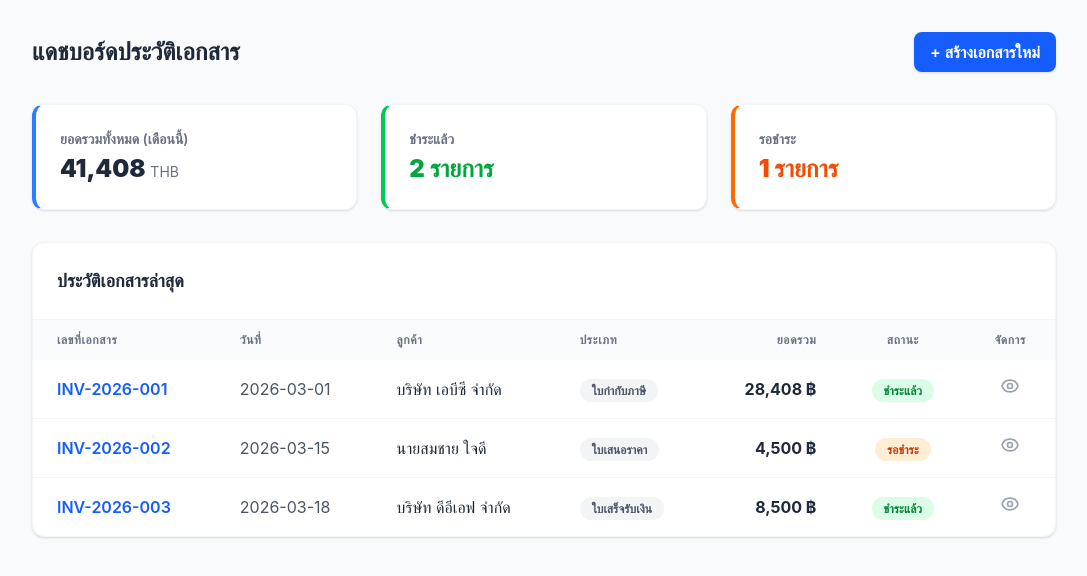
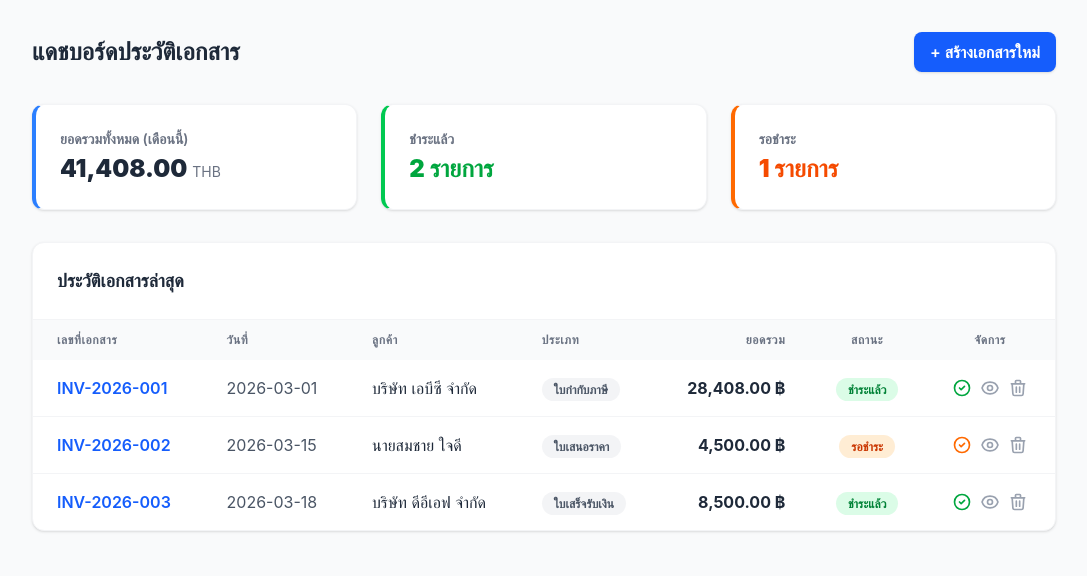
Before and after one commit to apichet2608/ERP-APP, a React (Vite) app: page / in a window 1280 px wide. Shown: the top 576 px of the page, without its empty margins (96-1183 px from the left). Built offline with nearby package versions, Linux system fonts and the light colour scheme.

Commit message:
ีupdate ui latest

```diff
--- a/src/App.tsx
+++ b/src/App.tsx
@@ -10,7 +10,7 @@ const mockProducts = [
   { id: "P005", name: "Network Setup", price: 8000 },
 ];
 
-const mockHistory = [
+const initialHistory = [
   {
     id: "INV-2026-001",
     date: "2026-03-01",
@@ -18,6 +18,16 @@ const mockHistory = [
     total: 28408,
     status: "PAID",
     customer: "บริษัท เอบีซี จำกัด",
+    fullData: {
+      docType: "TAX_INVOICE",
+      invoiceMeta: { invoiceNo: "INV-2026-001", refPo: "PO-001", issueDate: "2026-03-01", creditDays: 30, customerName: "บริษัท เอบีซี จำกัด" },
+      items: [
+        { id: 1, refNo: "P001", desc: "Software License", qty: 1, price: 15000, discType: "fixed", discValue: 0 },
+        { id: 2, refNo: "P005", desc: "Network Setup", qty: 1, price: 8000, discType: "fixed", discValue: 0 },
+      ],
+      globalDiscount: { type: "fixed", value: 0 },
+      taxConfig: { isVat: true, isWHT: false },
+    }
   },
   {
     id: "INV-2026-002",
@@ -26,6 +36,16 @@ const mockHistory = [
     total: 4500,
     status: "PENDING",
     customer: "นายสมชาย ใจดี",
+    fullData: {
+      docType: "QUOTATION",
+      invoiceMeta: { invoiceNo: "INV-2026-002", refPo: "", issueDate: "2026-03-15", creditDays: 15, customerName: "นายสมชาย ใจดี" },
+      items: [
+        { id: 1, refNo: "P002", desc: "Web Hosting (1 Year)", qty: 1, price: 3500, discType: "fixed", discValue: 0 },
+        { id: 2, refNo: "SRV", desc: "Service Charge", qty: 1, price: 1000, discType: "fixed", discValue: 0 },
+      ],
+      globalDiscount: { type: "fixed", value: 0 },
+      taxConfig: { isVat: false, isWHT: false },
+    }
   },
   {
     id: "INV-2026-003",
@@ -34,6 +54,16 @@ const mockHistory = [
     total: 8500,
     status: "PAID",
     customer: "บริษัท ดีอีเอฟ จำกัด",
+    fullData: {
+      docType: "RECEIPT",
+      invoiceMeta: { invoiceNo: "INV-2026-003", refPo: "PO-999", issueDate: "2026-03-18", creditDays: 0, customerName: "บริษัท ดีอีเอฟ จำกัด" },
+      items: [
+        { id: 1, refNo: "P004", desc: "Hardware Repair Service", qty: 2, price: 1200, discType: "fixed", discValue: 0 },
+        { id: 2, refNo: "P003", desc: "IT Consultation (Hour)", qty: 3, price: 2000, discType: "fixed", discValue: 0 },
+      ],
+      globalDiscount: { type: "fixed", value: 400 },
+      taxConfig: { isVat: true, isWHT: true },
+    }
   },
 ];
 
@@ -57,11 +87,14 @@ const InvoiceDemo = () => {
     TAX_INVOICE: { th: "ใบกำกับภาษี", en: "TAX INVOICE" },
   };
 
+  const [historyList, setHistoryList] = useState(initialHistory);
+
   const [invoiceMeta, setInvoiceMeta] = useState({
     invoiceNo: `INV-${new Date().getFullYear()}-001`,
     refPo: "",
     issueDate: new Date().toISOString().split("T")[0],
     creditDays: 30,
+    customerName: "",
   });
 
   const [items, setItems] = useState([
@@ -173,7 +206,74 @@ const InvoiceDemo = () => {
     setItems(newItems);
   };
 
+  const viewInvoice = (doc: any) => {
+    setDocType(doc.fullData.docType);
+    setInvoiceMeta(doc.fullData.invoiceMeta);
+    setItems(doc.fullData.items);
+    setGlobalDiscount(doc.fullData.globalDiscount);
+    setTaxConfig(doc.fullData.taxConfig);
+    setViewMode("invoice");
+  };
+
+  const createNewInvoice = () => {
+    setDocType("TAX_INVOICE");
+    setInvoiceMeta({
+      invoiceNo: `INV-${new Date().getFullYear()}-${String(historyList.length + 1).padStart(3, "0")}`,
+      refPo: "",
+      issueDate: new Date().toISOString().split("T")[0],
+      creditDays: 30,
+      customerName: "",
+    });
+    setItems([
+      {
+        id: Date.now(),
+        refNo: "",
+        desc: "",
+        qty: 1,
+        price: 0,
+        discType: "fixed",
+        discValue: 0,
+      },
+    ]);
+    setGlobalDiscount({ type: "fixed", value: 0 });
+    setTaxConfig({ isVat: true, isWHT: false });
+    setViewMode("invoice");
+  };
+
+  const saveInvoice = () => {
+    const existingIndex = historyList.findIndex(
+      (doc) => doc.id === invoiceMeta.invoiceNo,
+    );
+    const newObj = {
+      id: invoiceMeta.invoiceNo,
+      date: invoiceMeta.issueDate,
+      type: docType,
+      total: netPayable.toNumber(),
+      status: "PENDING",
+      customer: invoiceMeta.customerName || "ไม่ระบุชื่อลูกค้า",
+      fullData: {
+        docType,
+        invoiceMeta,
+        items,
+        globalDiscount,
+        taxConfig,
+      },
+    };
+
+    if (existingIndex >= 0) {
+      const newList = [...historyList];
+      newList[existingIndex] = newObj;
+      setHistoryList(newList);
+    } else {
+      setHistoryList([newObj, ...historyList]);
+    }
+    setViewMode("dashboard");
+  };
+
   if (viewMode === "dashboard") {
+    const totalAmount = historyList.reduce((acc, doc) => acc + doc.total, 0);
+    const paidCount = historyList.filter((doc) => doc.status === "PAID").length;
+    const pendingCount = historyList.filter((doc) => doc.status === "PENDING").length;
     return (
       <div className="p-4 md:p-8 bg-gray-50 min-h-screen font-sans text-gray-800">
         <div className="max-w-5xl mx-auto">
@@ -182,7 +282,7 @@ const InvoiceDemo = () => {
               แดชบอร์ดประวัติเอกสาร
             </h1>
             <button
-              onClick={() => setViewMode("invoice")}
+              onClick={createNewInvoice}
               className="bg-blue-600 hover:bg-blue-700 text-white px-4 py-2 rounded-lg font-semibold shadow-sm transition-colors cursor-pointer"
             >
               + สร้างเอกสารใหม่
@@ -195,7 +295,7 @@ const InvoiceDemo = () => {
                 ยอดรวมทั้งหมด (เดือนนี้)
               </h3>
               <p className="text-2xl font-black text-gray-800">
-                41,408{" "}
+                {totalAmount.toLocaleString(undefined, { minimumFractionDigits: 2 })}{" "}
                 <span className="text-sm font-normal text-gray-500">THB</span>
               </p>
             </div>
@@ -203,13 +303,13 @@ const InvoiceDemo = () => {
               <h3 className="text-gray-500 text-sm font-semibold mb-1">
                 ชำระแล้ว
               </h3>
-              <p className="text-2xl font-black text-green-600">2 รายการ</p>
+              <p className="text-2xl font-black text-green-600">{paidCount} รายการ</p>
             </div>
             <div className="bg-white p-6 rounded-xl shadow-sm border border-gray-100 border-l-4 border-l-orange-500">
               <h3 className="text-gray-500 text-sm font-semibold mb-1">
                 รอชำระ
               </h3>
-              <p className="text-2xl font-black text-orange-600">1 รายการ</p>
+              <p className="text-2xl font-black text-orange-600">{pendingCount} รายการ</p>
             </div>
           </div>
 
@@ -233,7 +333,7 @@ const InvoiceDemo = () => {
                   </tr>
                 </thead>
                 <tbody className="divide-y divide-gray-100">
-                  {mockHistory.map((doc, idx) => (
+                  {historyList.map((doc, idx) => (
                     <tr
                       key={idx}
                       className="hover:bg-gray-50 transition-colors"
@@ -251,7 +351,7 @@ const InvoiceDemo = () => {
                         </span>
                       </td>
                       <td className="py-4 px-6 text-right font-bold text-gray-800">
-                        {doc.total.toLocaleString()} ฿
+                        {doc.total.toLocaleString(undefined, { minimumFractionDigits: 2 })} ฿
                       </td>
                       <td className="py-4 px-6 text-center">
                         <span
@@ -265,9 +365,23 @@ const InvoiceDemo = () => {
                         </span>
                       </td>
                       <td className="py-4 px-6 text-center">
+                        <div className="flex justify-center space-x-2">
                           <button
-                          onClick={() => setViewMode("invoice")}
-                          className="text-gray-400 hover:text-blue-600 transition-colors"
+                            onClick={() => {
+                              const newList = [...historyList];
+                              newList[idx].status = newList[idx].status === 'PAID' ? 'PENDING' : 'PAID';
+                              setHistoryList(newList);
+                            }}
+                            className={`${doc.status === 'PAID' ? 'text-green-600 hover:text-green-800' : 'text-orange-500 hover:text-orange-700'} transition-colors cursor-pointer`}
+                            title="เปลี่ยนสถานะ"
+                          >
+                            <svg xmlns="http://www.w3.org/2000/svg" className="h-5 w-5" fill="none" viewBox="0 0 24 24" stroke="currentColor">
+                              <path strokeLinecap="round" strokeLinejoin="round" strokeWidth={2} d="M9 12l2 2 4-4m6 2a9 9 0 11-18 0 9 9 0 0118 0z" />
+                            </svg>
+                          </button>
+                          <button
+                            onClick={() => viewInvoice(doc)}
+                            className="text-gray-400 hover:text-blue-600 transition-colors cursor-pointer"
                             title="ดูรายละเอียด"
                           >
                             <svg
@@ -291,6 +405,18 @@ const InvoiceDemo = () => {
                               />
                             </svg>
                           </button>
+                          <button
+                            onClick={() => {
+                              setHistoryList(historyList.filter((_, i) => i !== idx));
+                            }}
+                            className="text-gray-400 hover:text-red-600 transition-colors cursor-pointer"
+                            title="ลบเอกสาร"
+                          >
+                            <svg xmlns="http://www.w3.org/2000/svg" className="h-5 w-5" fill="none" viewBox="0 0 24 24" stroke="currentColor">
+                              <path strokeLinecap="round" strokeLinejoin="round" strokeWidth={2} d="M19 7l-.867 12.142A2 2 0 0116.138 21H7.862a2 2 0 01-1.995-1.858L5 7m5 4v6m4-6v6m1-10V4a1 1 0 00-1-1h-4a1 1 0 00-1 1v3M4 7h16" />
+                            </svg>
+                          </button>
+                        </div>
                       </td>
                     </tr>
                   ))}
@@ -466,6 +592,16 @@ const InvoiceDemo = () => {
           </svg>
           กลับหน้าแดชบอร์ด
         </button>
+        <div className="flex gap-2">
+          <button
+            onClick={saveInvoice}
+            className="bg-green-600 hover:bg-green-700 text-white px-4 py-2 rounded-lg flex items-center gap-2 transition-colors text-sm font-semibold shadow-sm cursor-pointer"
+          >
+            <svg xmlns="http://www.w3.org/2000/svg" className="h-4 w-4" fill="none" viewBox="0 0 24 24" stroke="currentColor">
+              <path strokeLinecap="round" strokeLinejoin="round" strokeWidth={2} d="M8 7H5a2 2 0 00-2 2v9a2 2 0 002 2h14a2 2 0 002-2V9a2 2 0 00-2-2h-3m-1 4l-3 3m0 0l-3-3m3 3V4" />
+            </svg>
+            บันทึก
+          </button>
           <button
             onClick={() => window.print()}
             className="bg-blue-600 hover:bg-blue-700 text-white px-4 py-2 rounded-lg flex items-center gap-2 transition-colors text-sm font-semibold shadow-sm"
@@ -484,6 +620,7 @@ const InvoiceDemo = () => {
             </svg>
             พิมพ์เอกสาร (PDF)
           </button>
+        </div>
       </div>
 
       <div className="max-w-5xl mx-auto bg-white shadow-lg rounded-lg p-5 md:p-10 border-t-8 border-blue-600 relative overflow-visible print-container">
@@ -529,6 +666,18 @@ const InvoiceDemo = () => {
             </div>
 
             <div className="space-y-3 text-sm text-gray-700 print:space-y-1">
+              <div className="flex items-center">
+                <span className="w-28 font-semibold nowrap-print">
+                  ลูกค้า:
+                </span>
+                <input
+                  type="text"
+                  placeholder="ชื่อลูกค้า / บริษัท..."
+                  className="border border-gray-200 rounded p-1.5 focus:ring-1 focus:ring-blue-500 w-full md:w-48 bg-blue-50 print:bg-transparent print:border-none print:p-0 print:font-bold"
+                  value={invoiceMeta.customerName}
+                  onChange={(e) => updateMeta("customerName", e.target.value)}
+                />
+              </div>
               <div className="flex items-center">
                 <span className="w-28 font-semibold nowrap-print">
                   เลขที่เอกสาร:
```
Lines whose indentation alone changed are shown as unchanged.
